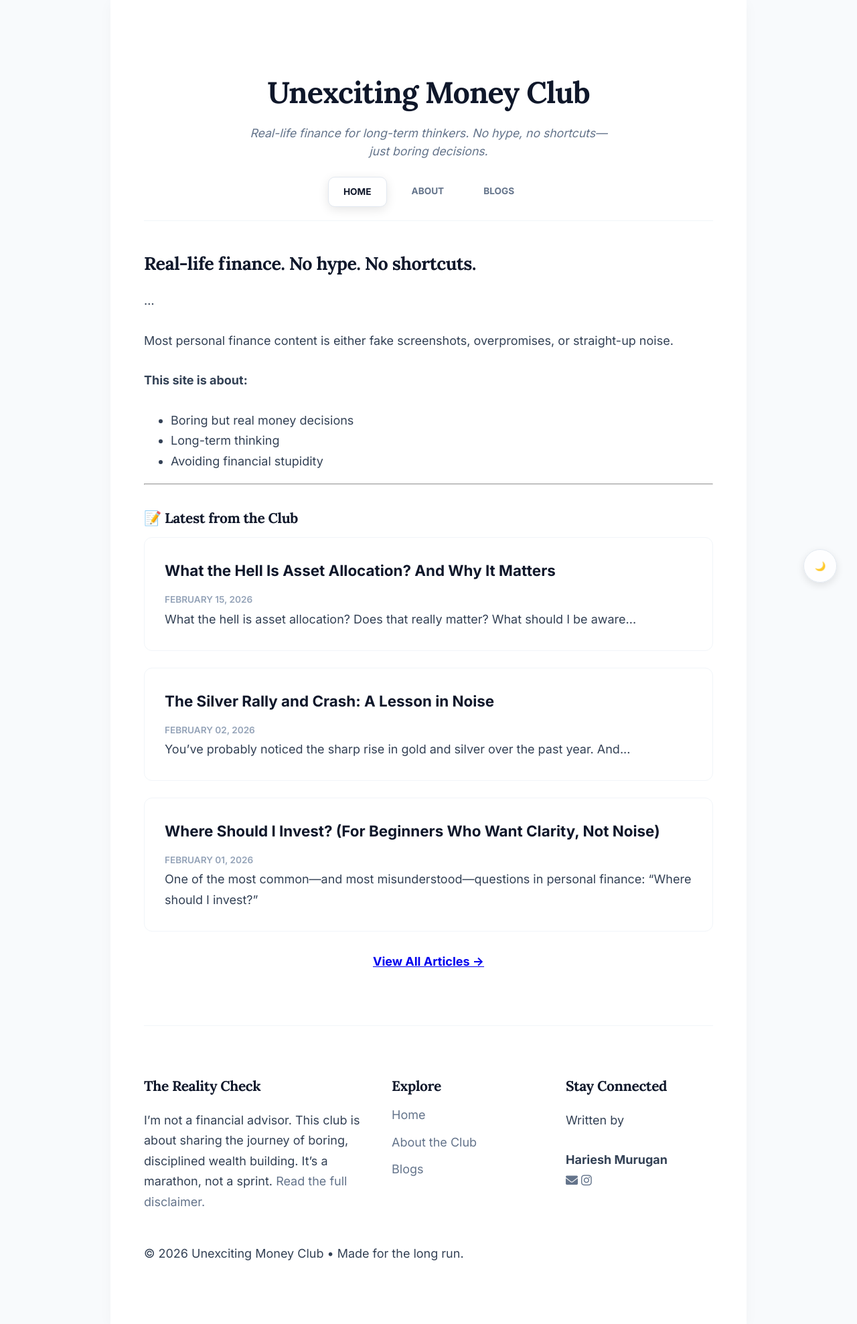
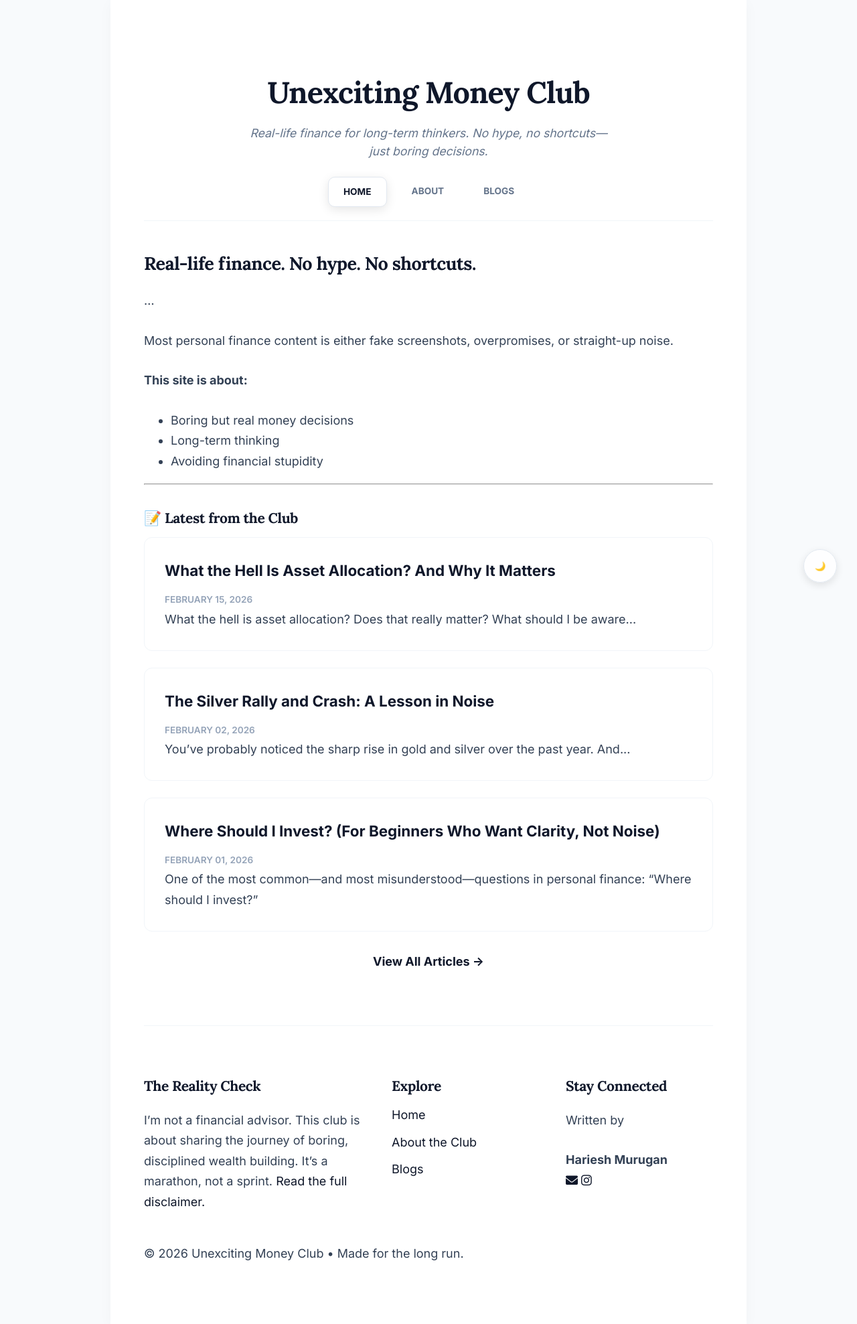
Before and after one commit to HarieshMK/HarieshMK.github.io, a Jekyll site: the page built from index.md, in a window 1280 px wide. Shown: the whole page at 67% size. Built offline with Jekyll 4.4.1, drawn with Linux system fonts in a browser that asks for light colours.

Commit message:
Update style.css

```diff
--- a/assets/css/style.css
+++ b/assets/css/style.css
@@ -114,7 +114,6 @@ footer {
   border-top: 1px solid #f1f5f9;
 }
 
-/* This creates the 3-column layout */
 .footer-grid {
   display: grid;
   grid-template-columns: 1.5fr 1fr 1fr;
@@ -180,7 +179,7 @@ footer {
 .dark-theme h1, .dark-theme h2, .dark-theme h3, .dark-theme h4,
 .dark-theme .post-title, .dark-theme .nav-title,
 .dark-theme header h1 a, .dark-theme .back-link,
-.dark-theme .footer-col h4 {
+.dark-theme .footer-col h4, .dark-theme .generic-link {
   color: #ffffff !important;
 }
 
@@ -213,6 +212,22 @@ footer {
 #cusdis_thread { width: 100% !important; overflow: hidden !important; }
 #cusdis_thread iframe { border: none !important; width: 100% !important; min-height: 350px; }
 
+/* ===== 8. GLOBAL LINK RESET (FIXES THE UGLY BLUE) ===== */
+a:not(.nav-list li a):not(.post-card-link) {
+  color: #0f172a; /* Same as your headings */
+  text-decoration: none;
+  transition: color 0.3s ease;
+}
+
+a:not(.nav-list li a):not(.post-card-link):hover {
+  color: #38bdf8; /* Turns Sky Blue on hover */
+}
+
+/* Ensure these links are white in Dark Mode */
+.dark-theme a:not(.nav-list li a):not(.post-card-link) {
+  color: #ffffff !important;
+}
+
 /* MOBILE RESPONSIVENESS */
 @media (max-width: 768px) {
   .post-nav { flex-direction: column; }
```
